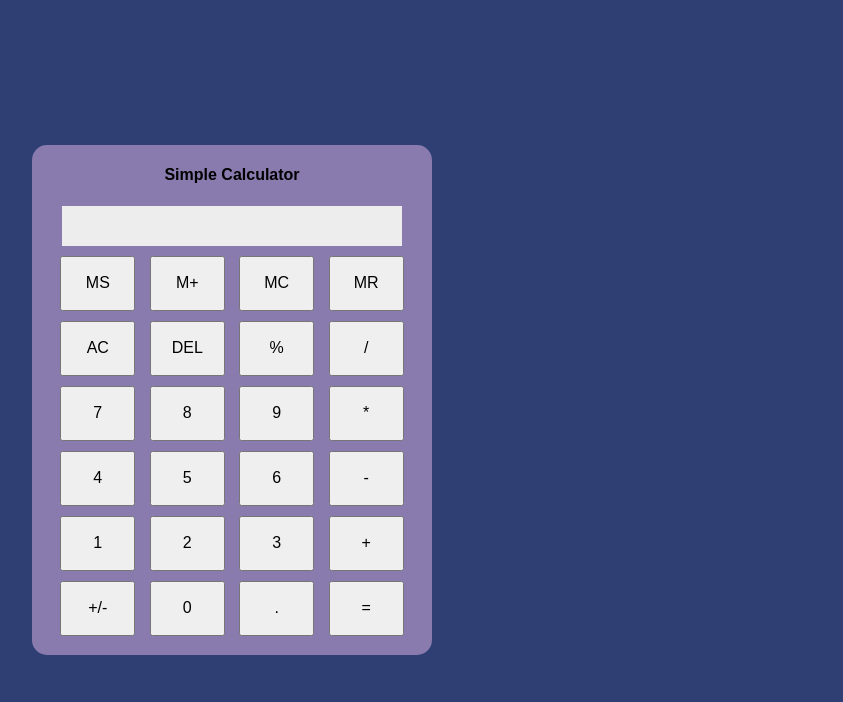
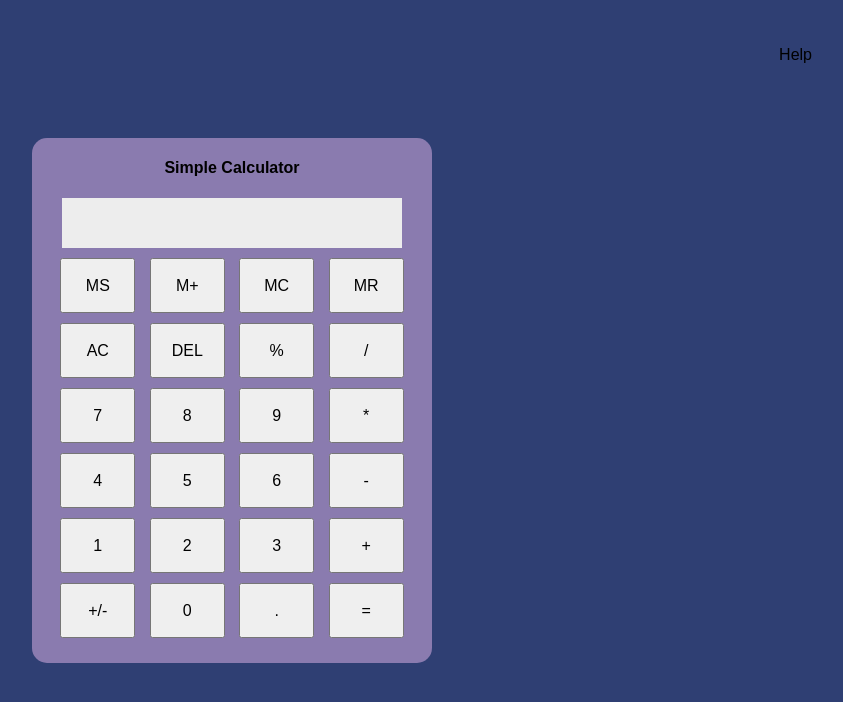
Before and after one commit to antcho92/cf-201-calculator, a plain HTML site: page index.html in a window 1280 px wide. Shown: the whole page, without its empty margins (408-1251 px from the left). Drawn offline with Linux system fonts and the light colour scheme.

Commit message:
Brief start to popup help

```diff
--- a/css/style.css
+++ b/css/style.css
@@ -1,9 +1,18 @@
 body {
   background-color: #2F3F73;
 }
+#help {
+    text-align: right;
+    padding: 30px 60px 0 0;
+}
+
+#popup {
+
+}
+
 #calculator {
   width: 400px;
-  height: 510px;
+  height: 525px;
   margin: auto;
   position: absolute;
   top: 0; left: 0; right: 0; bottom: 0;
@@ -14,13 +23,13 @@ body {
 }
 #display {
     width: 85%;
-    height: 40px;
+    height: 50px;
     margin: auto;
     margin-bottom: 5px;
     background-color: #EDEDED;
     color: #000;
     text-align: right;
-    line-height: 45px;
+    line-height: 50px;
 }
 #display p {
     margin-right: 20px;
--- a/index.html
+++ b/index.html
@@ -8,6 +8,14 @@
 	</head>
 
 <body>
+	<div id='help'>
+		<p>Help</p>
+		<div id='popup'>
+
+		</div>
+	</div>
+
+
 	<div class='text-center' id=calculator>
 		<h4>Simple Calculator</h4>
 
--- a/js/app.js
+++ b/js/app.js
@@ -106,6 +106,7 @@ window.onload = function() {
         localStorage.setItem('memValue', current);
         //memCheck();
     }
+
     function memRecall(e) {
         current = localStorage.getItem('memValue');
         if (localStorage.memValue) {
@@ -115,12 +116,14 @@ window.onload = function() {
         }
         display.textContent = current;
     }
+
     function memClear(e) {
         localStorage.removeItem('memValue');
     }
+
     function memAdd(e) {
         var prevMem = localStorage.getItem('memValue');
-        localStorage.setItem('memValue', +prevMem + +current);
+        localStorage.setItem('memValue', eval(prevMem) + eval(current));
     }
     //Perhaps implement a way to gray out memory buttons when nothing is saved
     /*memCheck() {
@@ -138,4 +141,9 @@ window.onload = function() {
 
     }
     memCheck();*/
+
+    document.getElementById('popup').onClick = function() {
+
+    }
+
 };
```
